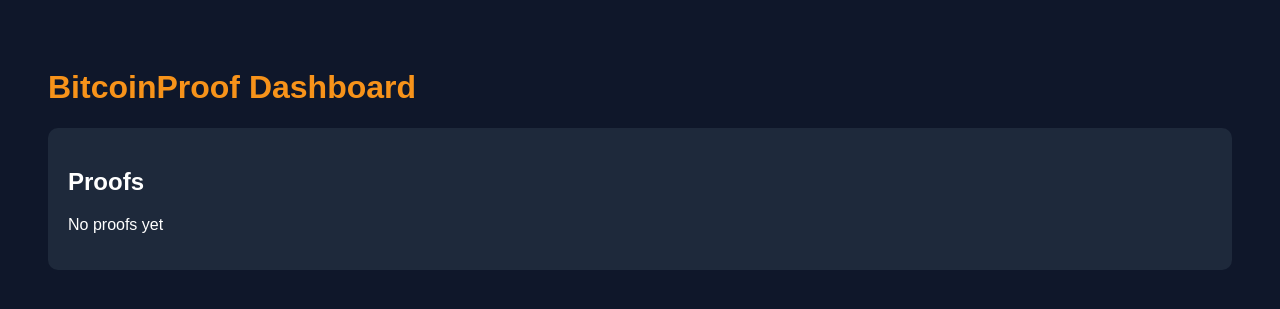
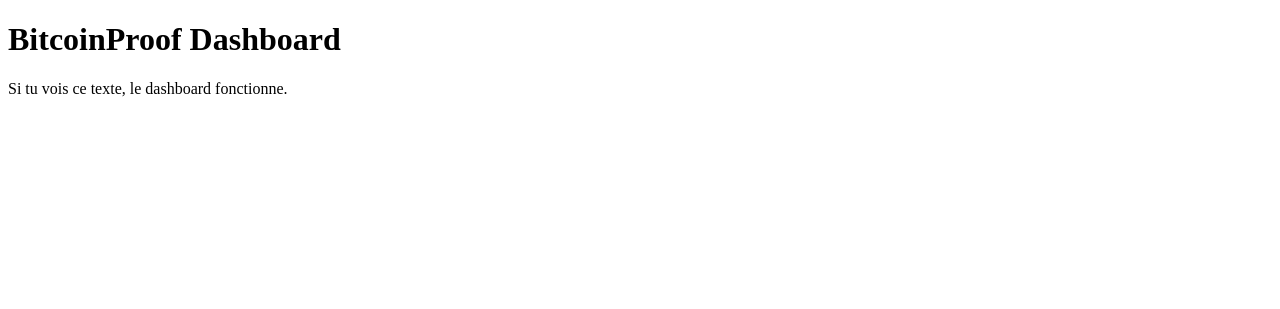
Before and after one commit to thirouxroux-tech/bitcoin-proof-api, a FastAPI app: page /dashboard in a window 1280 px wide. Shown: the top 309 px of the page. Run offline with FastAPI, Linux system fonts and the light colour scheme.

Commit message:
test dashboard

```diff
--- a/templates/dashboard.html
+++ b/templates/dashboard.html
@@ -1,68 +1,10 @@
 <!DOCTYPE html>
 <html>
-
-<head>
-
-<title>BitcoinProof Dashboard</title>
-
-<style>
-
-body{
-font-family:Arial;
-background:#0f172a;
-color:white;
-padding:40px;
-}
-
-h1{
-color:#f7931a;
-}
-
-.card{
-background:#1e293b;
-padding:20px;
-margin-top:20px;
-border-radius:10px;
-}
-
-</style>
-
-</head>
-
 <body>
 
 <h1>BitcoinProof Dashboard</h1>
 
-<div class="card">
-
-<h2>Proofs</h2>
-
-{% if proofs %}
-
-<ul>
-
-{% for p in proofs %}
-
-<li>
-
-<b>{{p.verification_id}}</b><br>
-{{p.message}}<br>
-{{p.timestamp}}
-
-</li>
-
-{% endfor %}
-
-</ul>
-
-{% else %}
-
-<p>No proofs yet</p>
-
-{% endif %}
-
-</div>
+<p>Si tu vois ce texte, le dashboard fonctionne.</p>
 
 </body>
-
 </html>
```
